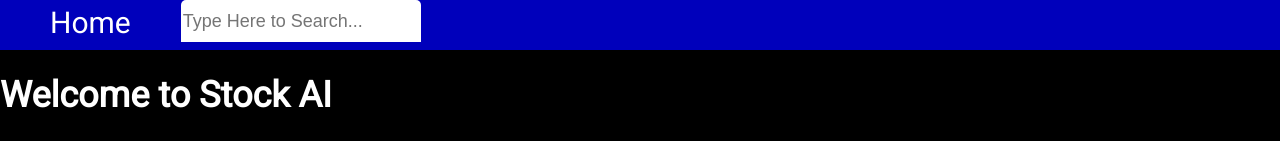
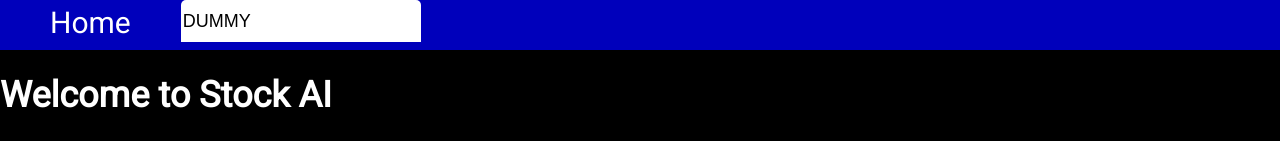
Before and after one commit to Lukasdotcom/stock-ai, a Next.js app: page / in a window 1280 px wide. Shown: the top 141 px of the page. Built offline with nearby package versions, Linux system fonts and the light colour scheme.

Commit message:
Improves the search bar by banning bad characters

```diff
--- a/components/Search.js
+++ b/components/Search.js
@@ -4,19 +4,24 @@ import { useState } from "react";
 
 const Layout = () => {
     async function search(val) {
+        // Makes sure that only a small list of characters are allowed to make bugs less rare
+        val = val.replace(/[^a-z0-9\^]/gi, "")
         var newSearchResult = []
-        if (val) {
+        const same = val == searchTerm
+        setNewSearchTerm(val)
+        if (val && val != "" && ! same) {
             const result = await fetch(`/api/search/${val}`)
             newSearchResult = await result.json()
         }
         setSearchResult(newSearchResult)
     }
     const [searchResult, setSearchResult] = useState([]);
+    const [searchTerm, setNewSearchTerm] = useState("DUMMY");
     return (
     <>
         <wrapper className={searchStyles.wrapper}>
         <div className={searchStyles.searchInput}>
-            <input type={"text"} placeholder={"Type Here to Search..."} onClick={(val) => {search(val.target.value)}} onChange={(val) => {search(val.target.value)}}></input>
+            <input type={"text"} value={searchTerm} placeholder={"Type Here to Search..."} onClick={(val) => {search(val.target.value)}} onChange={(val) => {search(val.target.value)}}></input>
             {searchResult.length > 0 ? <ul className={searchStyles.autocom}>
                 {searchResult.map((result) => (<li onClick={() => {setSearchResult([])}} key={result.symbol}><Link href={`/stocks/${result.symbol}`}>{`${result.shortname} - ${result.symbol}`}</Link></li>))}
             </ul> : ""}
--- a/pages/api/search/[term].js
+++ b/pages/api/search/[term].js
@@ -1,4 +1,6 @@
 export default async function handler({ query: { term } }, res) {
+    // Makes sure that only a small list of characters are allowed
+    term = term.replace(/[^a-z0-9\^]/gi, "")
     const result = await fetch(`https://query2.finance.yahoo.com/v1/finance/search?q=${term}&lang=en-US&region=US&quotesCount=3&enableFuzzyQuery=false&quotesQueryId=tss_match_phrase_query&multiQuoteQueryId=multi_quote_single_token_query`)
     const search = await result.json()
     res.status(200).json(search.quotes)
```
